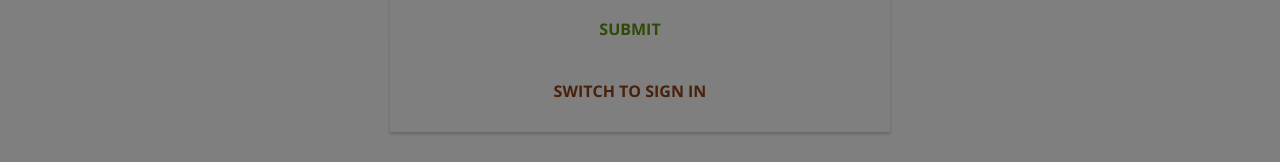
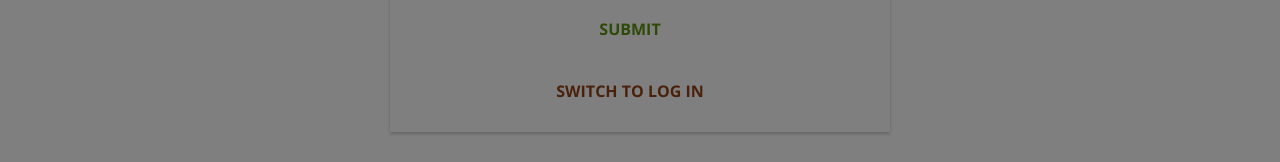
Before and after one commit to briansjkim/burger-builder, a React app: page /auth in a window 1280 px wide. Shown: the part 212-374 px from the top of the page. Built offline with nearby package versions, Linux system fonts and the light colour scheme.

Commit message:
successfully used firebase api for sign up and log in

```diff
--- a/src/containers/Auth/Auth.js
+++ b/src/containers/Auth/Auth.js
@@ -83,7 +83,7 @@ class Auth extends Component {
 
     submitHandler = (event) => {
         event.preventDefault();
-        this.props.onAuth(this.state.controls.email.value, this.state.controls.password.value);
+        this.props.onAuth(this.state.controls.email.value, this.state.controls.password.value, this.state.isSignup);
     };
 
     switchAuthModeHandler = () => {
@@ -123,7 +123,7 @@ class Auth extends Component {
                 <Button
                     clicked={this.switchAuthModeHandler}
                     btnType="Danger">
-                        SWITCH TO {this.state.isSignup ? 'SIGN IN' : 'SIGN UP'}
+                        SWITCH TO {this.state.isSignup ? 'LOG IN' : 'SIGN UP'}
                 </Button>
             </div>
         );
@@ -132,7 +132,7 @@ class Auth extends Component {
 
 const mapDispatchToProps = dispatch => {
     return {
-        onAuth: (email, password) => dispatch(actions.auth(email, password))
+        onAuth: (email, password, isSignup) => dispatch(actions.auth(email, password, isSignup))
     };
 };
 
--- a/src/store/actions/auth.js
+++ b/src/store/actions/auth.js
@@ -34,15 +34,15 @@ export const auth = (email, password, isSignup) => {
         let url = 'https://identitytoolkit.googleapis.com/v1/accounts:signUp?key=AIzaSyAH7XuiiVn5DEjQihzculYTmFu6HLSRaDs';
         if (!isSignup) {
             url = 'https://identitytoolkit.googleapis.com/v1/accounts:signInWithPassword?key=AIzaSyAH7XuiiVn5DEjQihzculYTmFu6HLSRaDs'
-        }
+        };
         axios.post(url, authData)
             .then(response => {
                 console.log(response);
                 dispatch(authSuccess(response.data));
             })
             .catch(err => {
-                console.log(err);
-                dispatch(authFail(err));
+                console.log(err) ;
+                dispatch(authFail(err.response));
             })
     };
 };
```
